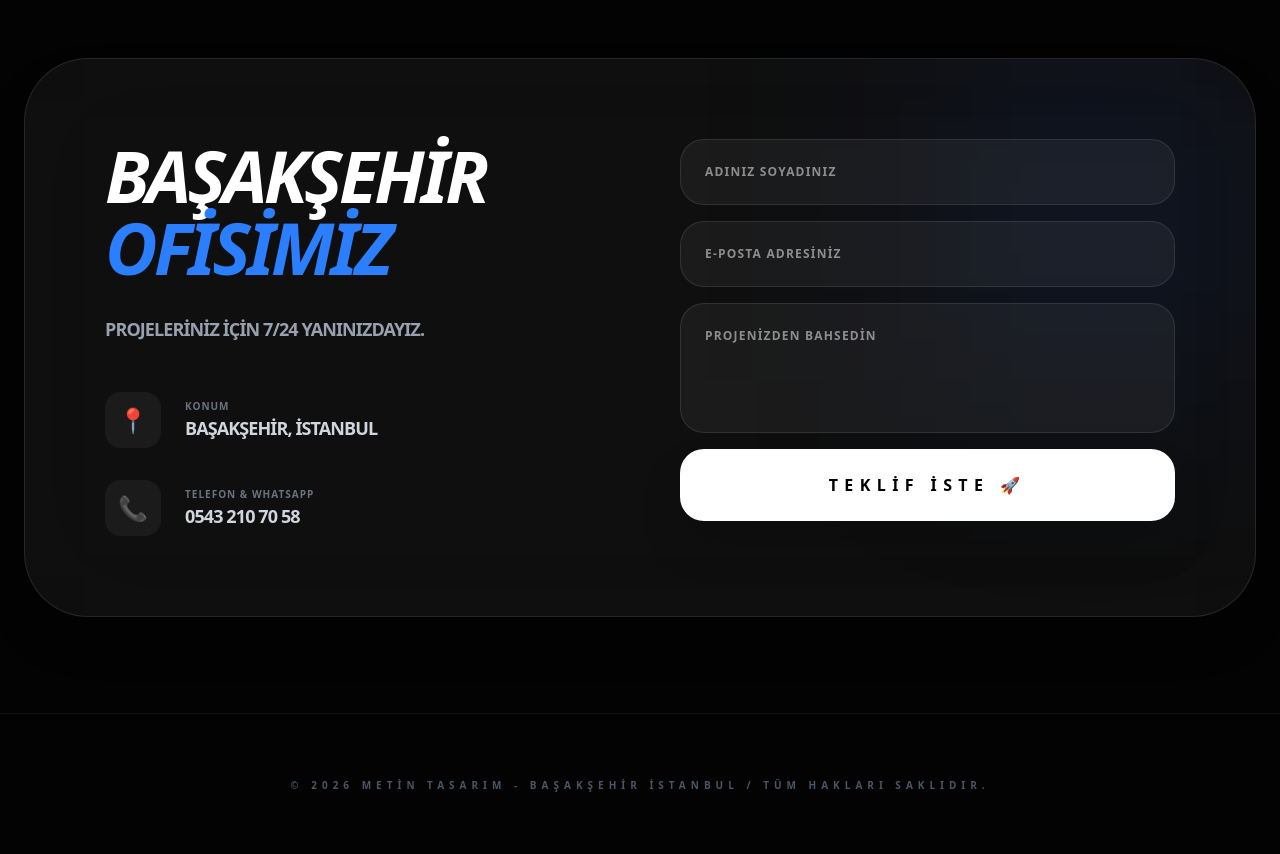
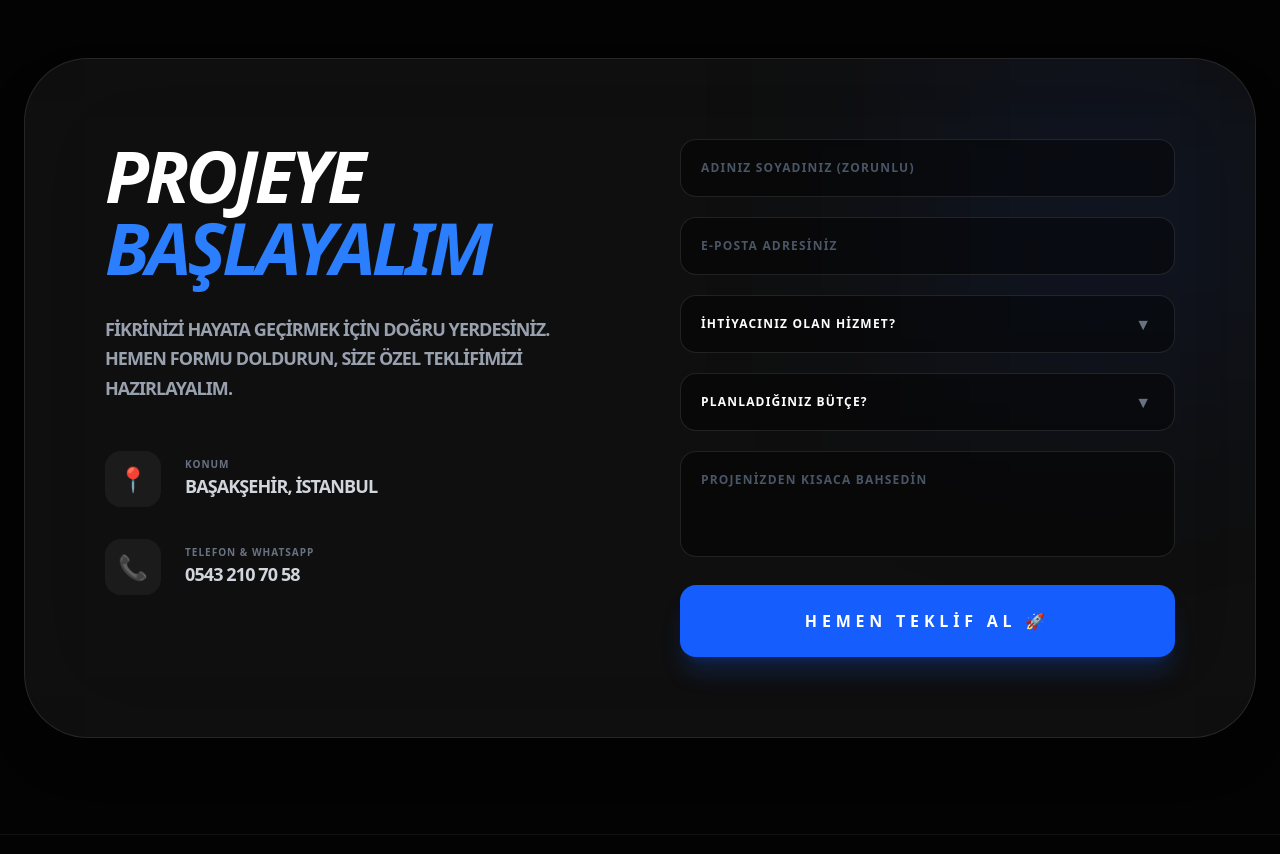
Before and after one commit to Metintasarim4/metintasarim-site, a Next.js app: page / in a window 1280 px wide. Shown: the part 3620-4474 px from the top of the page. Built offline with nearby package versions, Linux system fonts and the light colour scheme.

Commit message:
Akıllı form eklendi

```diff
--- a/app/page.tsx
+++ b/app/page.tsx
@@ -5,7 +5,7 @@ import { regions } from '../data/regions';
 // --- SLIDER İLÇELERİ ---
 const districts = ["BAŞAKŞEHİR", "BEŞİKTAŞ", "KADIKÖY", "ŞİŞLİ", "BAKIRKÖY", "BEYLİKDÜZÜ", "ATAŞEHİR"];
 
-// --- 🌟 SENİN GERÇEK PROJELERİN (GÜNCELLENDİ) 🌟 ---
+// --- 🌟 PROJELER LİSTESİ (YENİ YATIRIM SİTELERİ EKLENDİ) 🌟 ---
 const portfolioProjects = [
   {
     id: 1,
@@ -37,14 +37,14 @@ const portfolioProjects = [
   },
   {
     id: 5,
-    title: "Risk Analiz",
+    title: "RİSK ANALİZ",
     category: "Yatırım Adına Yapılan Projemiz",
     link: "https://riskanaliz.com.tr/",
     image: "/proje5.jpg"
   },
   {
     id: 6,
-    title: "Corel investment",
+    title: "COREL INVESTMENT",
     category: "Yatırım Adına Yapılan Projemiz 2",
     link: "https://corelinvestment.com/",
     image: "/proje6.jpg"
@@ -54,7 +54,15 @@ const portfolioProjects = [
 export default function Home() {
   const [index, setIndex] = useState(0);
   const [fade, setFade] = useState(true);
-  const [formData, setFormData] = useState({ name: '', email: '', message: '' });
+
+  // Akıllı Form Verileri
+  const [formData, setFormData] = useState({
+    name: '',
+    email: '',
+    service: '',
+    budget: '',
+    message: ''
+  });
 
   useEffect(() => {
     const interval = setInterval(() => {
@@ -67,10 +75,14 @@ export default function Home() {
     return () => clearInterval(interval);
   }, []);
 
+  // WhatsApp Mesaj Şablonu
   const sendToWhatsapp = (e: any) => {
     e.preventDefault();
-    if (!formData.name) { alert("Lütfen adınızı giriniz."); return; }
-    const text = `Merhaba Metin Tasarım, sitenizden yazıyorum.%0A%0A👤 *İsim:* ${formData.name}%0A📧 *E-posta:* ${formData.email}%0A📝 *Mesaj:* ${formData.message}`;
+    if (!formData.name || !formData.service || !formData.budget) {
+        alert("Lütfen adınızı, istediğiniz hizmeti ve bütçenizi seçiniz.");
+        return;
+    }
+    const text = `🚀 *Web Sitenizden Yeni Teklif Talebi Var!*%0A%0A👤 *Müşteri:* ${formData.name}%0A📧 *E-posta:* ${formData.email || 'Belirtilmedi'}%0A💼 *İstenen Hizmet:* ${formData.service}%0A💰 *Bütçe Aralığı:* ${formData.budget}%0A📝 *Proje Detayı:* ${formData.message || 'Belirtilmedi'}`;
     window.open(`https://wa.me/905432107058?text=${text}`, '_blank');
   };
 
@@ -136,7 +148,7 @@ export default function Home() {
         ))}
       </section>
 
-      {/* 4. PROJELER (GERÇEK LİNKLER EKLENDİ) */}
+      {/* 4. PROJELER (Yeni Eklenenlerle Beraber 6 Proje) */}
       <section id="projeler" className="py-24 container mx-auto px-6 w-full">
         <div className="mb-12 text-center md:text-left">
           <p className="text-blue-500 font-bold tracking-[0.4em] uppercase text-[10px] mb-2">Başarı Hikayeleri</p>
@@ -152,17 +164,13 @@ export default function Home() {
               rel="noopener noreferrer"
               className="group relative overflow-hidden rounded-[3rem] bg-gray-900 border border-white/10 aspect-video flex flex-col items-center justify-end transition-all hover:border-blue-500/50 hover:shadow-2xl hover:shadow-blue-900/20 block"
             >
-              {/* Proje Resmi (Arka Plan) */}
               <img
                 src={project.image}
                 alt={project.title}
                 className="absolute inset-0 w-full h-full object-cover opacity-50 group-hover:opacity-80 group-hover:scale-105 transition-all duration-700"
                 onError={(e) => { e.currentTarget.src = "https://images.unsplash.com/photo-1460925895917-afdab827c52f?q=80&w=2015&auto=format&fit=crop"; }}
               />
-
               <div className="absolute inset-0 bg-gradient-to-t from-black via-black/40 to-transparent"></div>
-
-              {/* Proje Yazıları */}
               <div className="relative z-10 p-8 w-full text-center transform translate-y-4 group-hover:translate-y-0 transition-transform duration-500">
                 <h3 className="text-3xl md:text-4xl font-black italic uppercase tracking-tighter text-white drop-shadow-lg">
                   {project.title}
@@ -170,7 +178,6 @@ export default function Home() {
                 <p className="text-blue-400 font-bold text-xs tracking-widest mt-2 uppercase bg-black/50 inline-block px-4 py-1 rounded-full backdrop-blur-md">
                   {project.category}
                 </p>
-
                 <div className="mt-4 opacity-0 group-hover:opacity-100 transition-opacity duration-500 delay-100">
                   <span className="text-white text-xs font-bold uppercase tracking-widest border-b border-white pb-1">Siteyi İncele →</span>
                 </div>
@@ -197,14 +204,14 @@ export default function Home() {
         </div>
       </section>
 
-      {/* 6. İLETİŞİM */}
+      {/* 6. İLETİŞİM (AKILLI FORM) */}
       <section id="iletisim" className="py-24 container mx-auto px-6 w-full">
         <div className="bg-white/5 border border-white/10 rounded-[4rem] p-8 md:p-20 backdrop-blur-3xl relative overflow-hidden shadow-2xl">
           <div className="absolute top-0 right-0 w-80 h-80 bg-blue-600/10 blur-[120px] -z-10"></div>
           <div className="grid grid-cols-1 lg:grid-cols-2 gap-20">
             <div>
-              <h2 className="text-5xl md:text-7xl font-black tracking-tighter uppercase italic mb-8 leading-none">Başakşehir <br /> <span className="text-blue-500">Ofisimiz</span></h2>
-              <p className="text-gray-400 text-lg mb-12 uppercase font-bold tracking-tighter leading-relaxed">Projeleriniz için 7/24 yanınızdayız.</p>
+              <h2 className="text-5xl md:text-7xl font-black tracking-tighter uppercase italic mb-8 leading-none">Projeye <br /> <span className="text-blue-500">Başlayalım</span></h2>
+              <p className="text-gray-400 text-lg mb-12 uppercase font-bold tracking-tighter leading-relaxed">Fikrinizi hayata geçirmek için doğru yerdesiniz. Hemen formu doldurun, size özel teklifimizi hazırlayalım.</p>
               <div className="space-y-8">
                 <div className="flex items-center gap-6 group">
                   <div className="w-14 h-14 bg-white/5 rounded-2xl flex items-center justify-center text-2xl group-hover:bg-blue-600 transition-all">📍</div>
@@ -223,11 +230,39 @@ export default function Home() {
               </div>
             </div>
 
-            <form onSubmit={sendToWhatsapp} className="flex flex-col gap-4">
-              <input type="text" placeholder="ADINIZ SOYADINIZ" required className="w-full bg-white/5 border border-white/10 p-6 rounded-3xl focus:border-blue-500 outline-none transition-all uppercase font-bold text-xs tracking-widest text-white" value={formData.name} onChange={(e) => setFormData({...formData, name: e.target.value})} />
-              <input type="email" placeholder="E-POSTA ADRESİNİZ" className="w-full bg-white/5 border border-white/10 p-6 rounded-3xl focus:border-blue-500 outline-none transition-all uppercase font-bold text-xs tracking-widest text-white" value={formData.email} onChange={(e) => setFormData({...formData, email: e.target.value})} />
-              <textarea placeholder="PROJENİZDEN BAHSEDİN" rows={5} className="w-full bg-white/5 border border-white/10 p-6 rounded-3xl focus:border-blue-500 outline-none transition-all uppercase font-bold text-xs tracking-widest resize-none text-white" value={formData.message} onChange={(e) => setFormData({...formData, message: e.target.value})}></textarea>
-              <button type="submit" className="w-full bg-white text-black py-6 rounded-3xl font-black uppercase tracking-[0.4em] hover:bg-blue-600 hover:text-white transition-all shadow-2xl active:scale-95">TEKLİF İSTE 🚀</button>
+            <form onSubmit={sendToWhatsapp} className="flex flex-col gap-5">
+              <input type="text" placeholder="ADINIZ SOYADINIZ (Zorunlu)" required className="w-full bg-black/40 border border-white/10 p-5 rounded-2xl focus:border-blue-500 outline-none transition-all uppercase font-bold text-xs tracking-widest text-white placeholder:text-gray-600" value={formData.name} onChange={(e) => setFormData({...formData, name: e.target.value})} />
+
+              <input type="email" placeholder="E-POSTA ADRESİNİZ" className="w-full bg-black/40 border border-white/10 p-5 rounded-2xl focus:border-blue-500 outline-none transition-all uppercase font-bold text-xs tracking-widest text-white placeholder:text-gray-600" value={formData.email} onChange={(e) => setFormData({...formData, email: e.target.value})} />
+
+              <div className="relative">
+                <select required className="w-full bg-black/40 border border-white/10 p-5 rounded-2xl focus:border-blue-500 outline-none transition-all uppercase font-bold text-xs tracking-widest text-white appearance-none cursor-pointer" value={formData.service} onChange={(e) => setFormData({...formData, service: e.target.value})}>
+                  <option value="" disabled className="bg-gray-900">İHTİYACINIZ OLAN HİZMET?</option>
+                  <option value="Kurumsal Web Sitesi" className="bg-gray-900">Kurumsal Web Sitesi</option>
+                  <option value="E-Ticaret Sitesi" className="bg-gray-900">E-Ticaret Sitesi</option>
+                  <option value="SEO ve Dijital Pazarlama" className="bg-gray-900">SEO ve Dijital Pazarlama</option>
+                  <option value="Logo ve Kurumsal Kimlik" className="bg-gray-900">Logo ve Kurumsal Kimlik</option>
+                  <option value="Özel Yazılım" className="bg-gray-900">Özel Yazılım</option>
+                </select>
+                <div className="absolute right-6 top-1/2 -translate-y-1/2 text-gray-500 pointer-events-none">▼</div>
+              </div>
+
+              <div className="relative">
+                <select required className="w-full bg-black/40 border border-white/10 p-5 rounded-2xl focus:border-blue-500 outline-none transition-all uppercase font-bold text-xs tracking-widest text-white appearance-none cursor-pointer" value={formData.budget} onChange={(e) => setFormData({...formData, budget: e.target.value})}>
+                  <option value="" disabled className="bg-gray-900">PLANLADIĞINIZ BÜTÇE?</option>
+                  <option value="15.000₺ - 25.000₺" className="bg-gray-900">15.000₺ - 25.000₺ (Başlangıç)</option>
+                  <option value="25.000₺ - 50.000₺" className="bg-gray-900">25.000₺ - 50.000₺ (Profesyonel)</option>
+                  <option value="50.000₺ - 100.000₺" className="bg-gray-900">50.000₺ - 100.000₺ (Premium)</option>
+                  <option value="100.000₺ Üzeri" className="bg-gray-900">100.000₺ Üzeri (Kurumsal Çözümler)</option>
+                </select>
+                <div className="absolute right-6 top-1/2 -translate-y-1/2 text-gray-500 pointer-events-none">▼</div>
+              </div>
+
+              <textarea placeholder="PROJENİZDEN KISACA BAHSEDİN" rows={4} className="w-full bg-black/40 border border-white/10 p-5 rounded-2xl focus:border-blue-500 outline-none transition-all uppercase font-bold text-xs tracking-widest resize-none text-white placeholder:text-gray-600" value={formData.message} onChange={(e) => setFormData({...formData, message: e.target.value})}></textarea>
+
+              <button type="submit" className="w-full bg-blue-600 text-white py-6 mt-2 rounded-2xl font-black uppercase tracking-[0.3em] hover:bg-blue-700 hover:scale-[1.02] transition-all shadow-xl shadow-blue-600/20 active:scale-95">
+                HEMEN TEKLİF AL 🚀
+              </button>
             </form>
           </div>
         </div>
```
